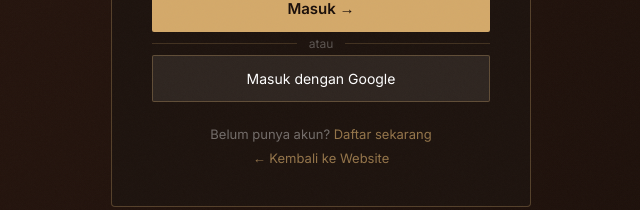
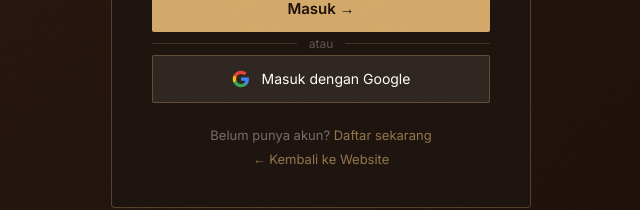
Before and after one commit to faqih101/djaloecofferoastery, a Next.js app: page /auth/login in a window 1280 px wide. Shown: the part 514-724 px from the top of the page, without its empty margins (319-959 px from the left). Built offline with nearby package versions, Linux system fonts and the light colour scheme; a web font is replaced by a local one.

Commit message:
fix auth pages for vercel

```diff
--- a/app/auth/login/page.tsx
+++ b/app/auth/login/page.tsx
@@ -1,20 +1,24 @@
 'use client';
 
-import { Suspense, useState } from 'react';
+import { useState } from 'react';
 import { signIn } from 'next-auth/react';
-import { useRouter, useSearchParams } from 'next/navigation';
+import { useRouter } from 'next/navigation';
 import Link from 'next/link';
 
-function LoginContent() {
+export default function LoginPage() {
   const router = useRouter();
-  const params = useSearchParams();
+
+  const params =
+    typeof window !== 'undefined'
+      ? new URLSearchParams(window.location.search)
+      : null;
 
   const [email, setEmail] = useState('');
   const [password, setPassword] = useState('');
   const [loading, setLoading] = useState(false);
 
   const [error, setError] = useState(
-    params.get('error') === 'unauthorized'
+    params?.get('error') === 'unauthorized'
       ? 'Akses ditolak. Hanya admin yang dapat mengakses halaman tersebut.'
       : ''
   );
@@ -34,7 +38,7 @@
     setLoading(false);
 
     if (res?.ok) {
-      router.push(params.get('callbackUrl') || '/');
+      router.push(params?.get('callbackUrl') || '/');
       router.refresh();
     } else {
       setError('Email atau password salah.');
@@ -45,9 +49,11 @@
     <div className="auth-page">
       <div className="auth-card">
         <div className="auth-logo-txt">DJALOE</div>
+
         <span className="auth-logo-sub">Coffee Roastery</span>
 
         <h2 className="auth-title">Selamat Datang</h2>
+
         <p className="auth-sub">Masuk ke akunmu</p>
 
         {error && (
@@ -110,10 +116,29 @@
           className="google-btn"
           onClick={() =>
             signIn('google', {
-              callbackUrl: params.get('callbackUrl') || '/',
+              callbackUrl: params?.get('callbackUrl') || '/',
             })
           }
         >
+          <svg width="18" height="18" viewBox="0 0 24 24">
+            <path
+              d="M22.56 12.25c0-.78-.07-1.53-.2-2.25H12v4.26h5.92c-.26 1.37-1.04 2.53-2.21 3.31v2.77h3.57c2.08-1.92 3.28-4.74 3.28-8.09z"
+              fill="#4285F4"
+            />
+            <path
+              d="M12 23c2.97 0 5.46-.98 7.28-2.66l-3.57-2.77c-.98.66-2.23 1.06-3.71 1.06-2.86 0-5.29-1.93-6.16-4.53H2.18v2.84C3.99 20.53 7.7 23 12 23z"
+              fill="#34A853"
+            />
+            <path
+              d="M5.84 14.09c-.22-.66-.35-1.36-.35-2.09s.13-1.43.35-2.09V7.07H2.18C1.43 8.55 1 10.22 1 12s.43 3.45 1.18 4.93l2.85-2.22.81-.62z"
+              fill="#FBBC05"
+            />
+            <path
+              d="M12 5.38c1.62 0 3.06.56 4.21 1.64l3.15-3.15C17.45 2.09 14.97 1 12 1 7.7 1 3.99 3.47 2.18 7.07l3.66 2.84c.87-2.6 3.3-4.53 6.16-4.53z"
+              fill="#EA4335"
+            />
+          </svg>
+
           Masuk dengan Google
         </button>
 
@@ -142,11 +167,3 @@
     </div>
   );
 }
-
-export default function LoginPage() {
-  return (
-    <Suspense fallback={<div>Loading...</div>}>
-      <LoginContent />
-    </Suspense>
-  );
-}
```
Also changed, not shown: app/auth/reset-password/page.tsx (+9 -13 lines).
